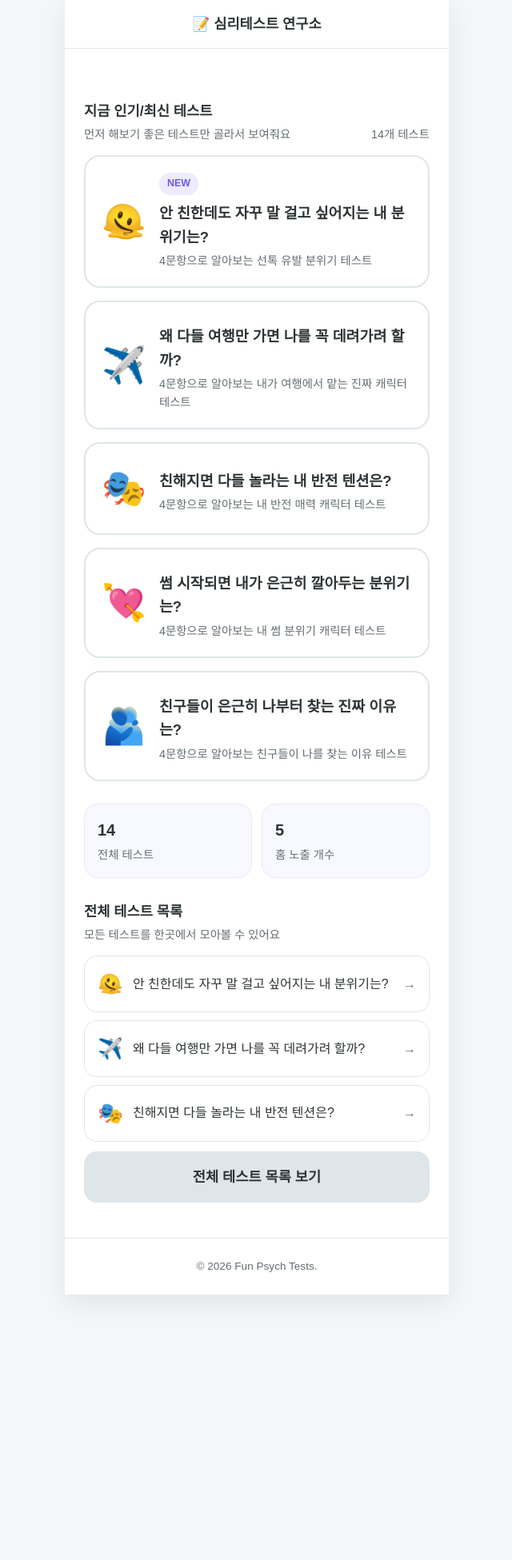
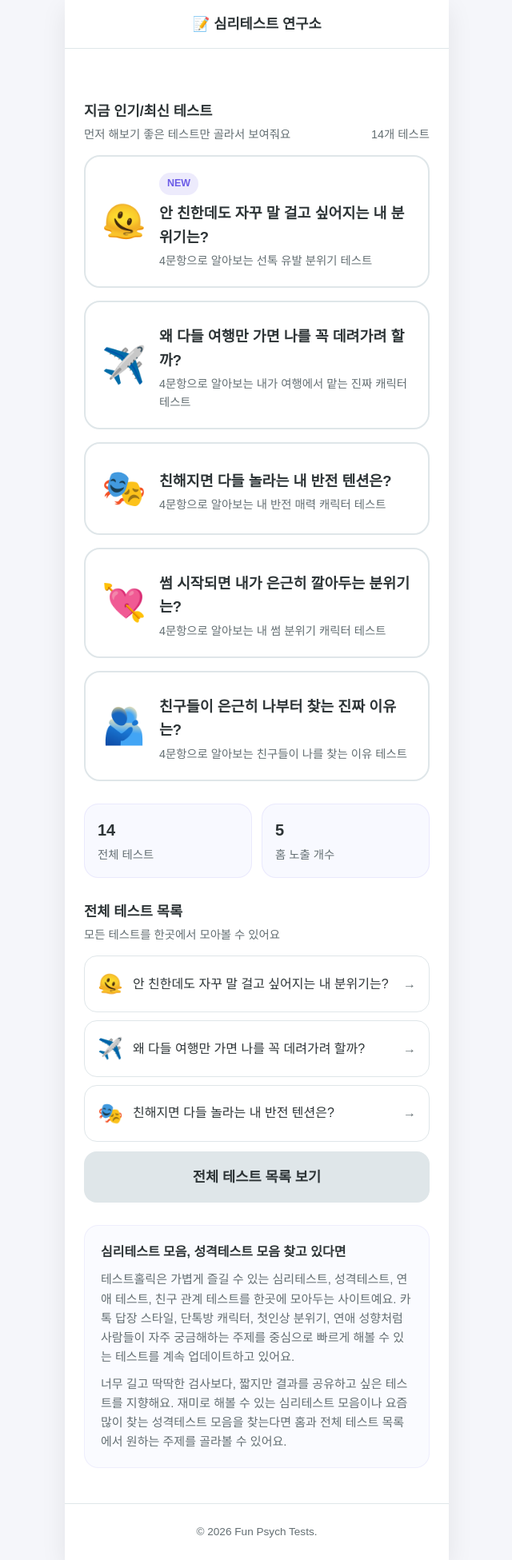
Before and after one commit to ghgfhfg2/test-holic-blog, a Jekyll site: the page built from index.html, in a window 1280 px wide. Shown: the whole page at 80% size, without its empty margins (319-959 px from the left). Built offline with Jekyll 4.4.1, drawn with Linux system fonts in a browser that asks for light colours; some web fonts are replaced.

Commit message:
Strengthen SEO copy on index and archive pages

```diff
--- a/assets/css/style.scss
+++ b/assets/css/style.scss
@@ -215,6 +215,26 @@ footer {
   font-size: 0.82rem;
   white-space: nowrap;
 }
+.seo-copy-block {
+  margin-top: 28px;
+  padding: 20px;
+  border-radius: 18px;
+  background: #fafbff;
+  border: 1px solid rgba(108, 92, 231, 0.08);
+  text-align: left;
+}
+.seo-copy-block h2 {
+  font-size: 1rem;
+  margin-bottom: 10px;
+}
+.seo-copy-block p {
+  margin: 0 0 10px;
+  color: var(--text-light);
+  font-size: 0.94rem;
+}
+.seo-copy-block p:last-child {
+  margin-bottom: 0;
+}
 
 /* Landing Template */
 .landing-container { text-align: center; padding: 20px 0; }
--- a/index.html
+++ b/index.html
@@ -63,4 +63,16 @@ description: 내 안의 진짜 모습을 발견하는 다양한 성격/심리
 
     <a href="{{ '/tests/' | relative_url }}" class="btn btn-secondary">전체 테스트 목록 보기</a>
   </section>
+
+  <section class="home-section seo-copy-block">
+    <h2>심리테스트 모음, 성격테스트 모음 찾고 있다면</h2>
+    <p>
+      테스트홀릭은 가볍게 즐길 수 있는 심리테스트, 성격테스트, 연애 테스트, 친구 관계 테스트를 한곳에 모아두는 사이트예요.
+      카톡 답장 스타일, 단톡방 캐릭터, 첫인상 분위기, 연애 성향처럼 사람들이 자주 궁금해하는 주제를 중심으로 빠르게 해볼 수 있는 테스트를 계속 업데이트하고 있어요.
+    </p>
+    <p>
+      너무 길고 딱딱한 검사보다, 짧지만 결과를 공유하고 싶은 테스트를 지향해요.
+      재미로 해볼 수 있는 심리테스트 모음이나 요즘 많이 찾는 성격테스트 모음을 찾는다면 홈과 전체 테스트 목록에서 원하는 주제를 골라볼 수 있어요.
+    </p>
+  </section>
 </div>
```
Also changed, not shown: tests.html (+11 -0 lines).
